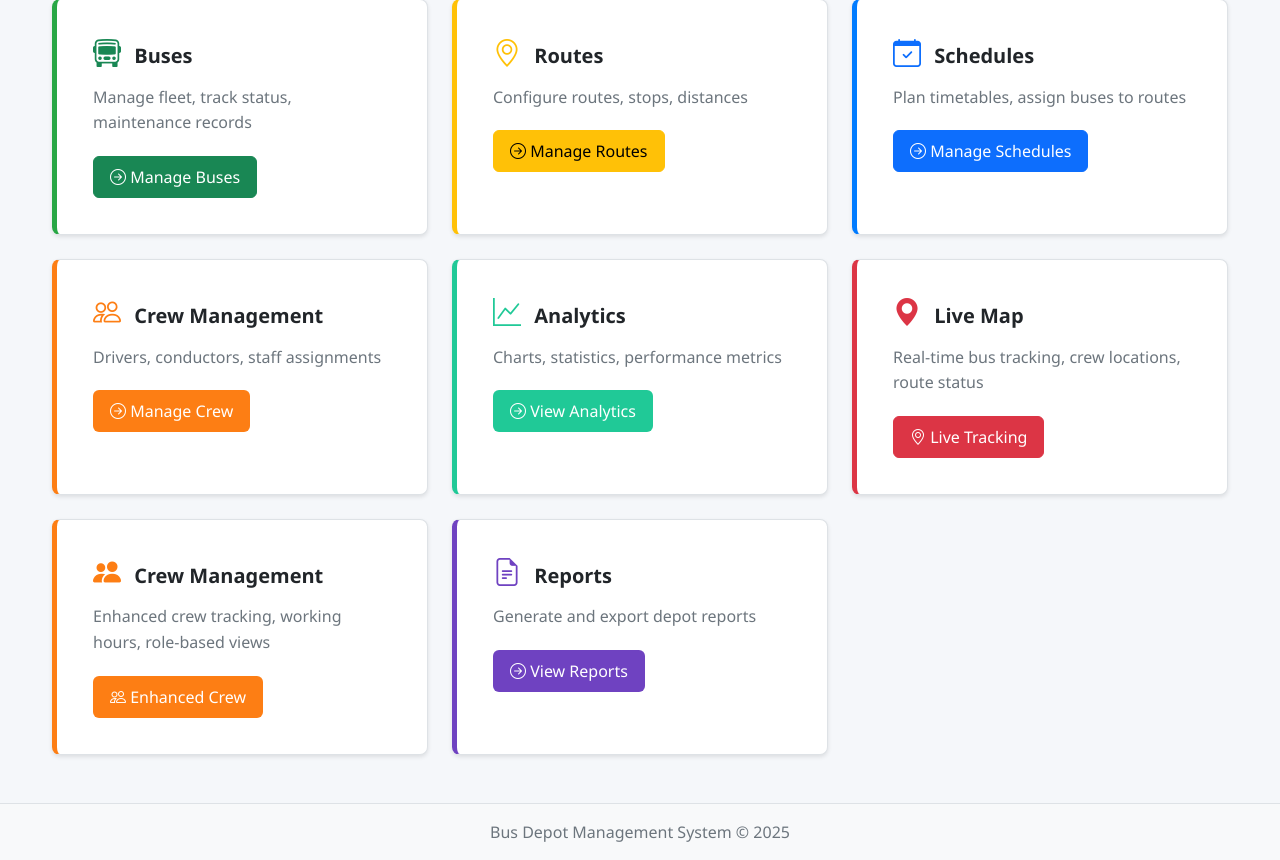
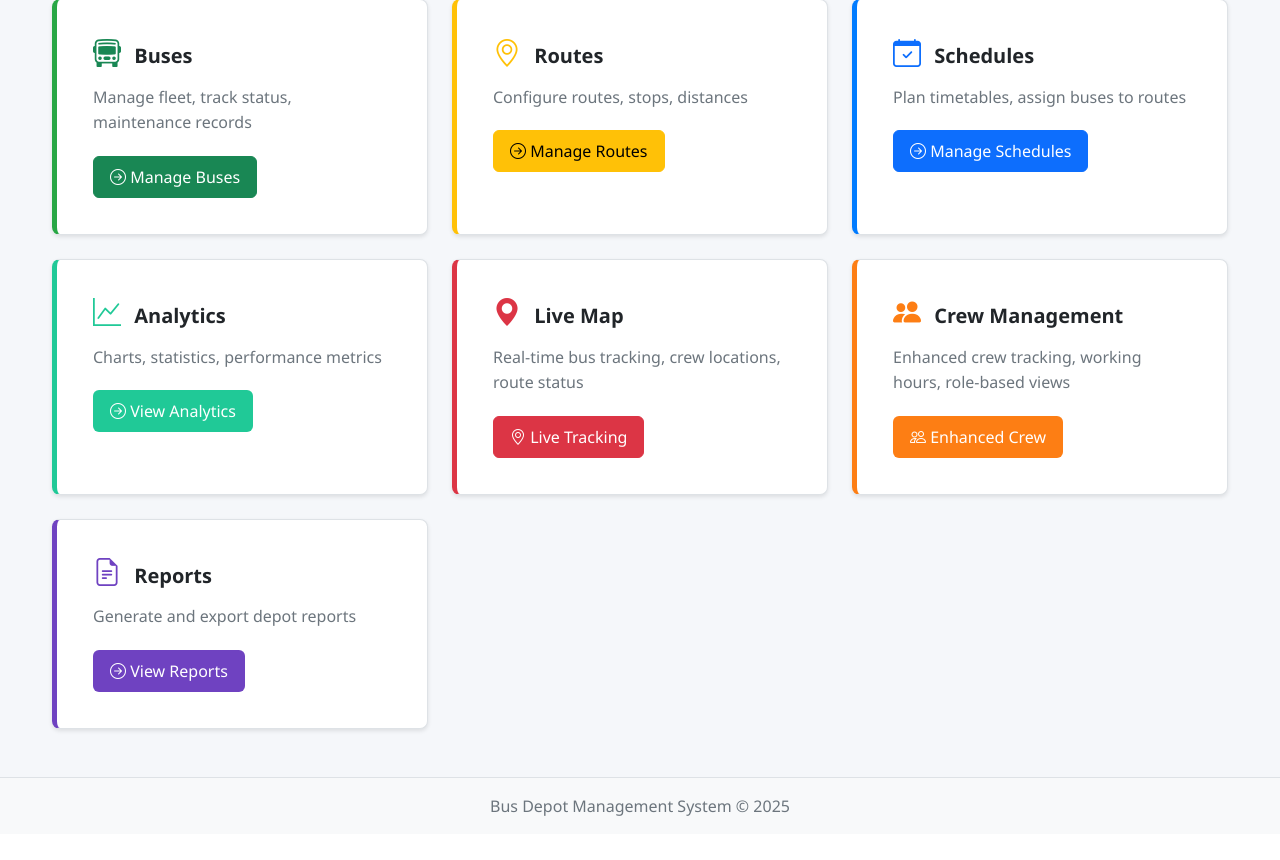
Before and after one commit to cggtt0001-sketch/bus-management-system, a Flask app: page / in a window 1280 px wide. Shown: the part 237-1097 px from the top of the page. After the commit the page ends 1053 px from the top, so only its background shows below. Run offline with Flask 3, Linux system fonts and the light colour scheme.

Commit message:
Auto-commit: Agent tool execution

```diff
--- a/app/templates/home/index.html
+++ b/app/templates/home/index.html
@@ -57,21 +57,6 @@
         </div>
     </div>
 
-    <!-- Crew Management Card -->
-    <div class="col-12 col-md-6 col-lg-4">
-        <div class="card module-card h-100" style="border-left: 5px solid #fd7e14;">
-            <div class="card-body">
-                <h5 class="card-title">
-                    <i class="bi bi-people fs-3" style="color: #fd7e14;"></i>
-                    <span class="ms-2">Crew Management</span>
-                </h5>
-                <p class="card-text text-muted">Drivers, conductors, staff assignments</p>
-                <a href="{{ url_for('crew.list_crew') }}" class="btn" style="background-color: #fd7e14; color: white;">
-                    <i class="bi bi-arrow-right-circle"></i> Manage Crew
-                </a>
-            </div>
-        </div>
-    </div>
 
     <!-- Analytics Dashboard Card -->
     <div class="col-12 col-md-6 col-lg-4">
```
